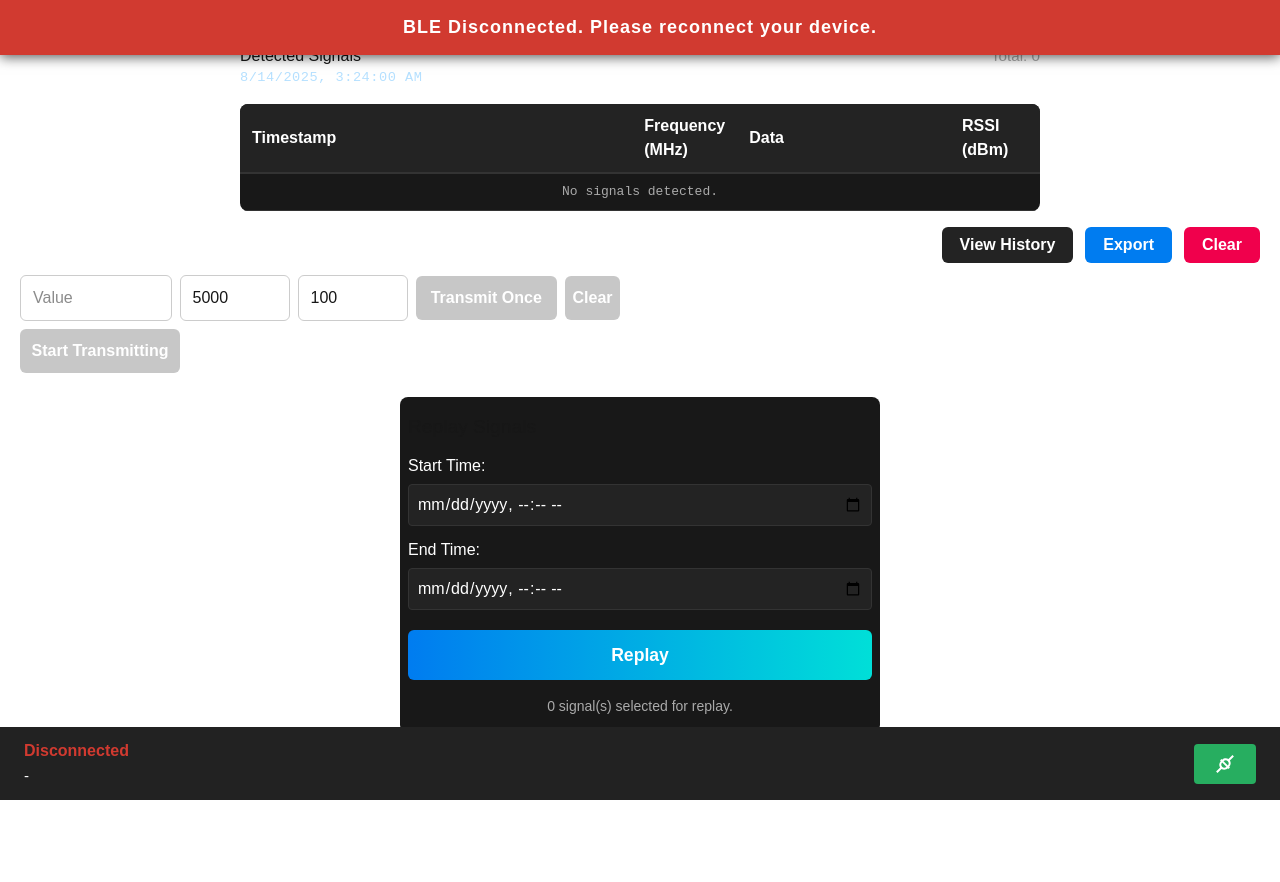
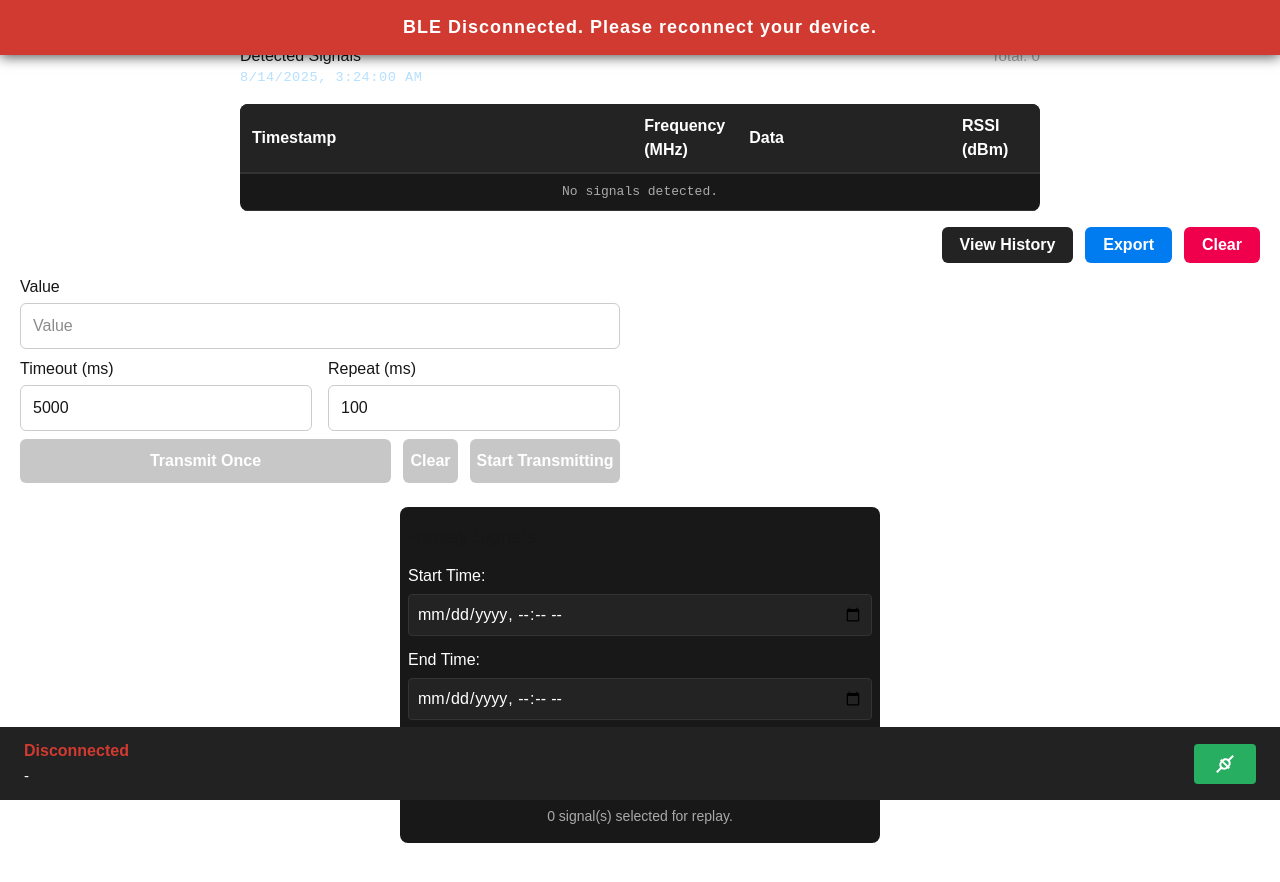
Before and after one commit to YM2992/Reverb, a Next.js app in the folder reverb/: page / in a window 1280 px wide. Shown: the top 882 px of the page. Before the commit the page ends 833 px from the top, so only its background shows below. Built offline with nearby package versions, Linux system fonts and the light colour scheme.

Commit message:
feat(Transmit): refactor UI layout for input fields and buttons with improved accessibility

```diff
--- a/reverb/src/app/components/Transmit.tsx
+++ b/reverb/src/app/components/Transmit.tsx
@@ -69,32 +69,32 @@ const Transmit: React.FC<TransmitProps> = ({ onTransmit, onStart, onStop, value:
     }, []);
 
     return (
-        <div
-            style={{
-                display: "flex",
-                flexWrap: "wrap",
-                gap: 8,
-                alignItems: "center",
-                margin: "12px 0",
-                width: "100%",
-                maxWidth: 600,
-            }}
-        >
+        <div style={{ width: "100%", maxWidth: 600, margin: "12px 0" }}>
+            {/* Value row */}
+            <div style={{ display: "flex", gap: 16, alignItems: "flex-end", marginBottom: 8 }}>
+                <div style={{ flex: 1, minWidth: 0, display: "flex", flexDirection: "column" }}>
+                    <label htmlFor="transmit-value" style={{ fontWeight: 500, marginBottom: 4 }}>Value</label>
                     <input
+                        id="transmit-value"
                         type="text"
                         value={value}
                         onChange={e => setValue(e.target.value)}
                         placeholder="Value"
                         style={{
-                    flex: "1 1 120px",
-                    minWidth: 0,
                             padding: "10px 12px",
                             borderRadius: 6,
                             border: "1px solid #ccc",
                             fontSize: "1rem",
                         }}
                     />
+                </div>
+            </div>
+            {/* Timeout and Repeat row */}
+            <div style={{ display: "flex", gap: 16, alignItems: "flex-end", marginBottom: 8 }}>
+                <div style={{ flex: 1, minWidth: 0, display: "flex", flexDirection: "column" }}>
+                    <label htmlFor="transmit-timeout" style={{ fontWeight: 500, marginBottom: 4 }}>Timeout (ms)</label>
                     <input
+                        id="transmit-timeout"
                         type="number"
                         value={timeout}
                         onChange={e => setTimeoutValue(e.target.value)}
@@ -102,15 +102,17 @@ const Transmit: React.FC<TransmitProps> = ({ onTransmit, onStart, onStop, value:
                         min={1}
                         max={60000}
                         style={{
-                    flex: "0 1 110px",
-                    minWidth: 0,
                             padding: "10px 12px",
                             borderRadius: 6,
                             border: "1px solid #ccc",
                             fontSize: "1rem",
                         }}
                     />
+                </div>
+                <div style={{ flex: 1, minWidth: 0, display: "flex", flexDirection: "column" }}>
+                    <label htmlFor="transmit-repeat" style={{ fontWeight: 500, marginBottom: 4 }}>Repeat (ms)</label>
                     <input
+                        id="transmit-repeat"
                         type="number"
                         value={repeat}
                         onChange={e => setRepeat(e.target.value)}
@@ -118,19 +120,21 @@ const Transmit: React.FC<TransmitProps> = ({ onTransmit, onStart, onStop, value:
                         min={1}
                         max={10000}
                         style={{
-                    flex: "0 1 110px",
-                    minWidth: 0,
                             padding: "10px 12px",
                             borderRadius: 6,
                             border: "1px solid #ccc",
                             fontSize: "1rem",
                         }}
                     />
+                </div>
+            </div>
+            {/* Buttons row */}
+            <div style={{ display: "flex", gap: 12, marginTop: 8, flexWrap: "wrap" }}>
                 <button
                     onClick={handleTransmit}
                     disabled={value.trim() === "" || !bleConnected}
                     style={{
-                    flex: "1 1 110px",
+                        flex: "1 1 55px",
                         minWidth: 0,
                         padding: "10px 0",
                         borderRadius: 6,
@@ -168,7 +172,7 @@ const Transmit: React.FC<TransmitProps> = ({ onTransmit, onStart, onStop, value:
                     onClick={handleStartStop}
                     disabled={(!isTransmitting && (value.trim() === "" || !bleConnected))}
                     style={{
-                    flex: "0 1 160px",
+                        flex: "0 1 150px",
                         minWidth: 0,
                         padding: "10px 0",
                         borderRadius: 6,
@@ -186,6 +190,7 @@ const Transmit: React.FC<TransmitProps> = ({ onTransmit, onStart, onStop, value:
                     {isTransmitting ? "Stop Transmitting" : "Start Transmitting"}
                 </button>
             </div>
+        </div>
     );
 };
 
```
Lines whose indentation alone changed are shown as unchanged.
